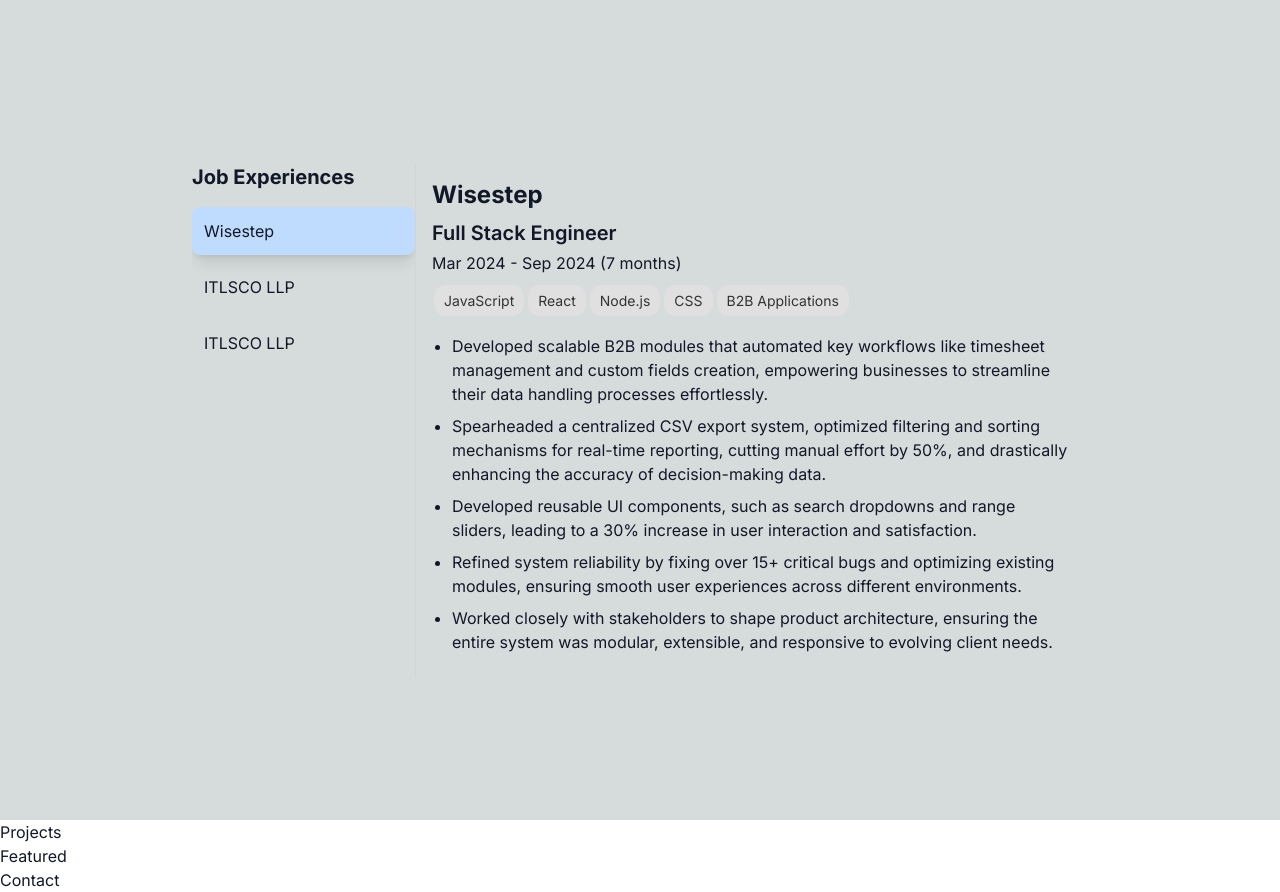
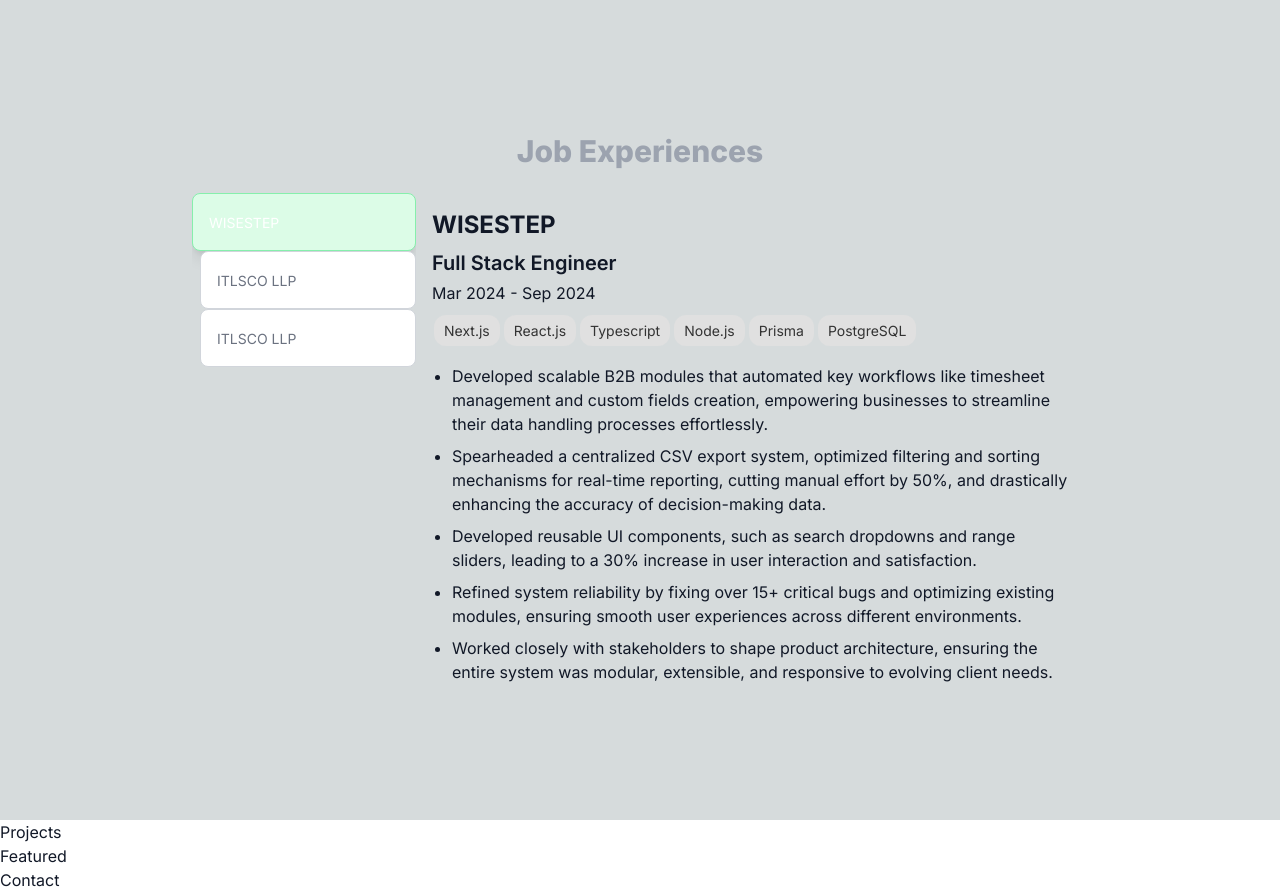
Before and after one commit to rothardo/my-portfolio-ashwintemkar, a Next.js app in the folder my-portfolio/: page / in a window 1280 px wide. Shown: the part 1760-2652 px from the top of the page. Built offline with nearby package versions, Linux system fonts and the light colour scheme.

Commit message:
job nav changes implemented

```diff
--- a/my-portfolio/src/app/data/data.tsx
+++ b/my-portfolio/src/app/data/data.tsx
@@ -3,9 +3,9 @@
 export const jobData: Job[] = [
   {
     id: "0",
-    title: "Wisestep",
+    title: "WISESTEP",
     role: "Full Stack Engineer",
-    timeline: "Mar 2024 - Sep 2024 (7 months)",
+    timeline: "Mar 2024 - Sep 2024",
     description: [
       "Developed scalable B2B modules that automated key workflows like timesheet management and custom fields creation, empowering businesses to streamline their data handling processes effortlessly.",
       "Spearheaded a centralized CSV export system, optimized filtering and sorting mechanisms for real-time reporting, cutting manual effort by 50%, and drastically enhancing the accuracy of decision-making data.",
@@ -13,26 +13,33 @@
       "Refined system reliability by fixing over 15+ critical bugs and optimizing existing modules, ensuring smooth user experiences across different environments.",
       "Worked closely with stakeholders to shape product architecture, ensuring the entire system was modular, extensible, and responsive to evolving client needs.",
     ],
-    stack: ["JavaScript", "React", "Node.js", "CSS", "B2B Applications"],
+    stack: [
+      "Next.js",
+      "React.js",
+      "Typescript",
+      "Node.js",
+      "Prisma",
+      "PostgreSQL",
+    ],
   },
   {
     id: "1",
     title: "ITLSCO LLP",
     role: "Software Engineer",
-    timeline: "Aug 2023 - Mar 2024 (8 months)",
+    timeline: "Aug 2023 - Mar 2024",
     description: [
       "Engineered SIMGILE, a suite of 12+ interconnected B2B apps designed to streamline business processes, leading to a 40% boost in efficiency for both startups and enterprise teams.",
       "Designed collaborative tools—from task management to document repositories—enhancing cross-functional team collaboration and resource centralization.",
       "Architected scalable microservices to support SIMGILE’s seamless expansion, leveraging J2EE, JPA, and MySQL, which optimized the app’s modularity and performance.",
       "Built financial tools for tracking CAPEX and OPEX, delivering real-time financial insights and enabling stakeholders to make data-driven decisions faster.",
     ],
-    stack: ["Java EE", "JPA", "MySQL", "Microservices", "RESTful APIs"],
+    stack: ["Java", "JSF", "J2EE", "Eclipse link", "MySQL"],
   },
   {
     id: "2",
     title: "ITLSCO LLP",
     role: "Software Engineer Intern",
-    timeline: "May 2022 - Jul 2023 (1 yr 3 mos)",
+    timeline: "May 2022 - Jul 2023",
     description: [
       "Led the development of an IoT-based customer-oriented J2EE web application, enhancing real-time interactions between users and IoT devices.",
       "Applied OOP principles to build modular, maintainable code, leading to a highly scalable application structure.",
--- a/my-portfolio/src/app/sections/Jobs.tsx
+++ b/my-portfolio/src/app/sections/Jobs.tsx
@@ -10,13 +10,21 @@
 
   return (
     <SectionContainer>
+      <div className="max-w-4xl mx-auto mb-6">
+        <h2 className="text-left text-3xl font-extrabold text-accent-light dark:text-white">
+          Job Experiences
+        </h2>
+      </div>
+
       <div className="flex flex-col md:flex-row max-w-4xl mx-auto text-left">
         <JobNav
           jobData={jobData}
           selectedJobId={selectedJob?.id}
           onSelectJob={setSelectedJob}
         />
-        <DescriptionPanel job={selectedJob} />
+        <div className="flex-1">
+          <DescriptionPanel job={selectedJob} />
+        </div>
       </div>
     </SectionContainer>
   );
--- a/my-portfolio/src/components/JobNav.tsx
+++ b/my-portfolio/src/components/JobNav.tsx
@@ -9,21 +9,28 @@
 
 const JobNav: FC<JobNavProps> = ({ jobData, selectedJobId, onSelectJob }) => {
   return (
-    <nav className="flex-none w-full md:w-1/4 border-r border-gray-300 dark:border-gray-700 mb-6 md:mb-0 overflow-y-auto scrollbar-hide">
-      <h2 className="text-xl font-bold mb-4">Job Experiences</h2>
-      <ul className="space-y-2">
+    <nav className="flex-none w-full md:w-1/4 mb-6 md:mb-0">
+      <ul className="flex overflow-x-auto space-x-2 md:block scrollbar-hide">
         {jobData.map((job) => (
           <li
             key={job.id}
             onClick={() => onSelectJob(job)}
-            className={`cursor-pointer p-3 transition-all duration-300 rounded-lg
+            className={`flex-none cursor-pointer p-4 transition-all duration-300 rounded-lg border
               ${
                 selectedJobId === job.id
-                  ? "bg-blue-200 dark:bg-blue-800 shadow-lg"
-                  : "hover:bg-blue-100 dark:hover:bg-blue-700"
+                  ? "bg-green-100 dark:bg-green-800 shadow-lg border-green-300 dark:border-green-600"
+                  : "bg-white dark:bg-gray-800 hover:bg-green-50 dark:hover:bg-green-700 border-gray-300 dark:border-gray-700"
               }`}
           >
-            {job.title}
+            <span
+              className={`text-sm ${
+                selectedJobId === job.id
+                  ? "text-white"
+                  : "text-gray-500 dark:text-gray-200"
+              }`}
+            >
+              {job.title}
+            </span>
           </li>
         ))}
       </ul>
```
